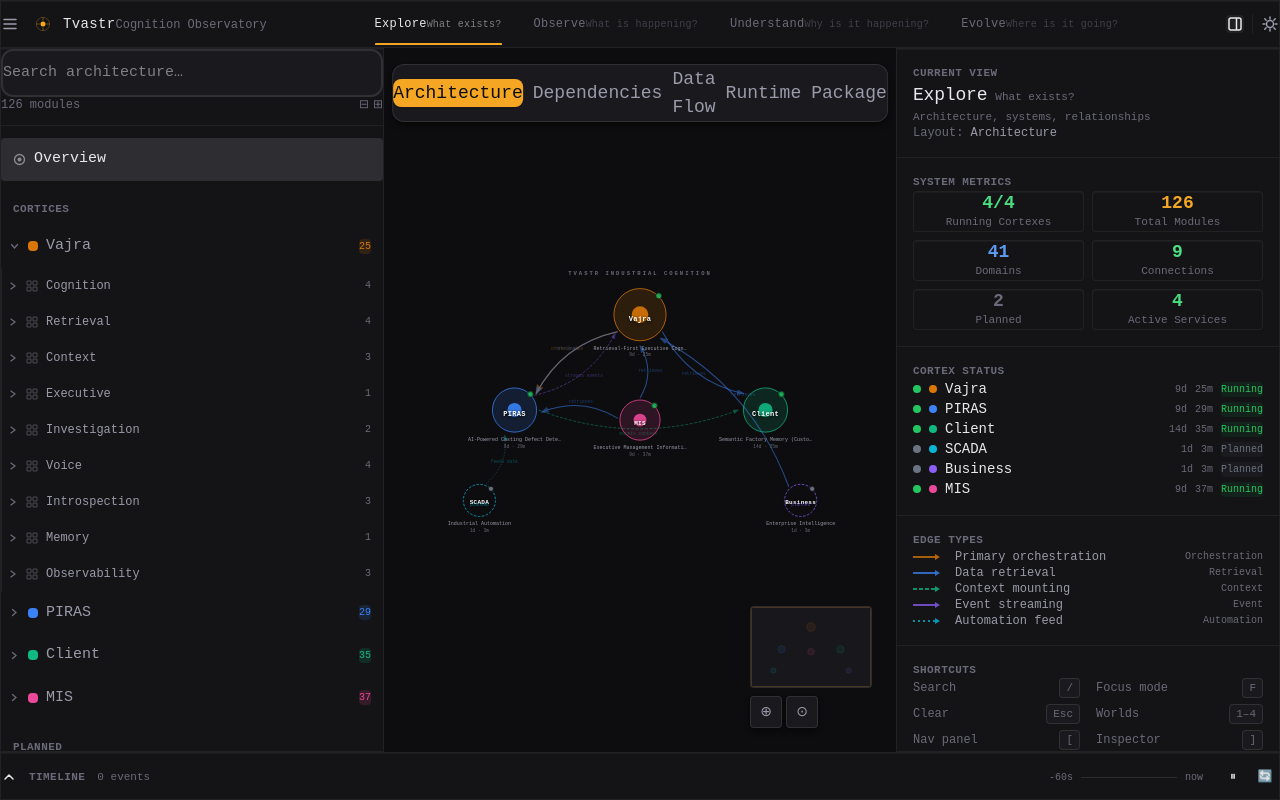
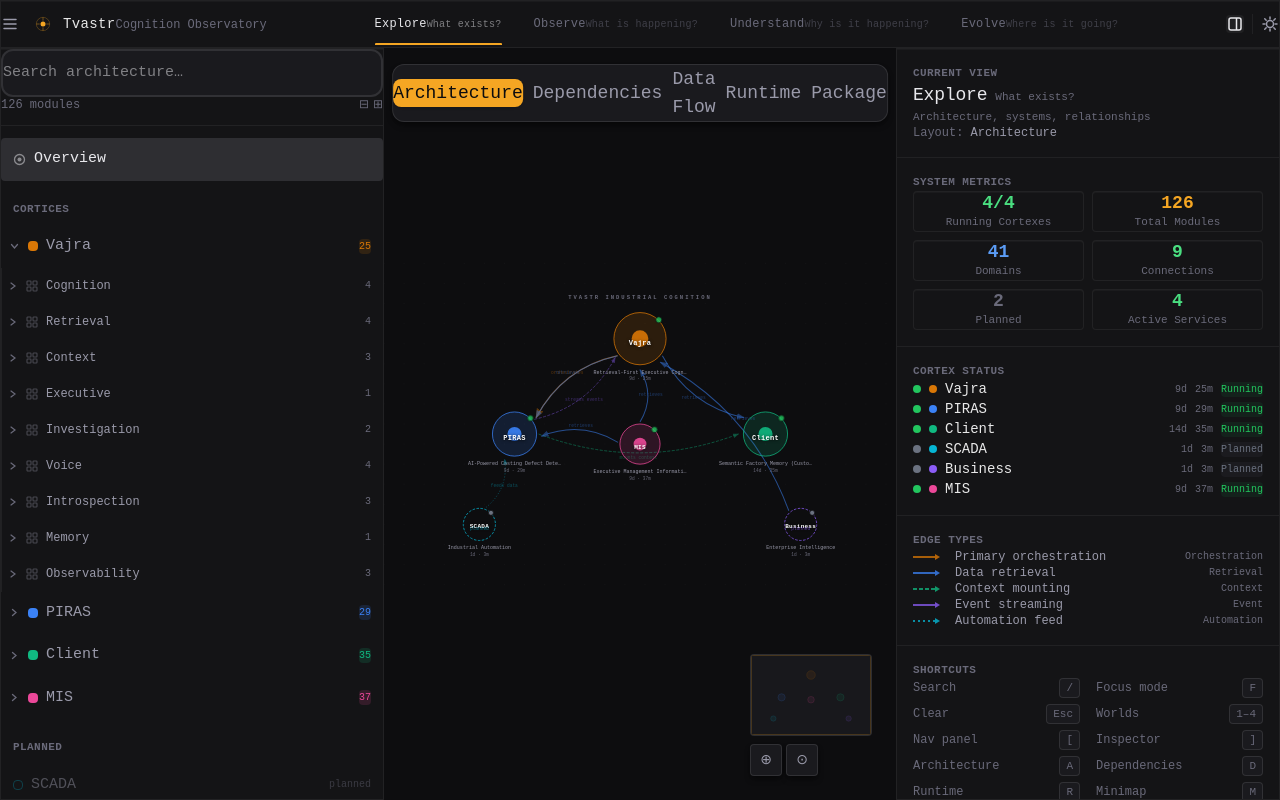
Before and after one commit to Achintharya/TvastrCognitionVisualizer, a React (Vite) app: page / in a window 1280 px wide. Built offline with nearby package versions, Linux system fonts and the light colour scheme.

Commit message:
removed unused bottom "timeline" bar

```diff
--- a/src/layouts/AppShell.tsx
+++ b/src/layouts/AppShell.tsx
@@ -3,7 +3,6 @@ import { useAppStore } from '../stores/appStore'
 import { WorldNav } from './WorldNav'
 import { NavTree } from './NavTree'
 import { Inspector } from './Inspector'
-import { Timeline } from './Timeline'
 
 /* ============================================
    APP SHELL
@@ -16,9 +15,7 @@ import { Timeline } from './Timeline'
    │ NAV  │     MAIN CANVAS         │INSPECTOR│
    │ TREE │     (children)          │         │
    │      │                         │         │
-   ├──────┴─────────────────────────┴─────────┤
-   │  TIMELINE                                │
-   └──────────────────────────────────────────┘
+   └──────┴─────────────────────────┴─────────┘
    ============================================ */
 
 interface AppShellProps {
@@ -127,9 +124,6 @@ export function AppShell({ children }: AppShellProps) {
           </aside>
         )}
       </div>
-
-      {/* Bottom Timeline */}
-      <Timeline />
     </div>
   )
 }
--- a/src/layouts/Timeline.tsx
+++ /dev/null
@@ -1,210 +0,0 @@
-import { useState } from 'react'
-import { useAppStore, CORTEXES } from '../stores/appStore'
-
-/* ============================================
-   TIMELINE PANEL
-   Bottom execution trace / event flow
-   Inspired by: Unreal Sequencer, Datadog, Chrome DevTools
-   ============================================ */
-
-export function Timeline() {
-  const events = useAppStore((s) => s.events)
-  const timelineExpanded = useAppStore((s) => s.timelineExpanded)
-  const setTimelineExpanded = useAppStore((s) => s.setTimelineExpanded)
-  const currentWorld = useAppStore((s) => s.currentWorld)
-  const [selectedEvent, setSelectedEvent] = useState<string | null>(null)
-
-  // Calculate time range
-  const now = Date.now()
-  const timeRange = 60000 // 60 seconds window
-  const startTime = now - timeRange
-
-  // Filter events in range
-  const visibleEvents = events.filter(e => e.timestamp > startTime)
-
-  return (
-    <div
-      className="surface border-t border-t-[var(--border-default)] flex flex-col"
-      style={{ height: timelineExpanded ? 'var(--timeline-height)' : '48px' }}
-    >
-      {/* Header */}
-      <div className="flex items-center justify-between px-4 h-12 flex-shrink-0">
-        <div className="flex items-center gap-3">
-          <button
-            onClick={() => setTimelineExpanded(!timelineExpanded)}
-            className="p-1 hover:bg-white/5 rounded transition-colors"
-          >
-            <svg
-              width="16"
-              height="16"
-              viewBox="0 0 16 16"
-              fill="none"
-              className={`transition-transform duration-200 ${timelineExpanded ? 'rotate-180' : ''}`}
-            >
-              <path
-                d="M4 10L8 6L12 10"
-                stroke="currentColor"
-                strokeWidth="1.5"
-                strokeLinecap="round"
-                strokeLinejoin="round"
-              />
-            </svg>
-          </button>
-          <span className="heading-sm">Timeline</span>
-          <span className="caption ml-2">{visibleEvents.length} events</span>
-        </div>
-
-        <div className="flex items-center gap-4">
-          {/* Time markers */}
-          <div className="flex items-center gap-2 text-[10px] text-tertiary">
-            <span>-60s</span>
-            <div className="w-24 h-px bg-white/10" />
-            <span>now</span>
-          </div>
-
-          {/* Controls */}
-          <div className="flex items-center gap-1">
-            <TimelineControl icon="⏸" label="Pause" />
-            <TimelineControl icon="🔄" label="Reset" />
-          </div>
-        </div>
-      </div>
-
-      {/* Expanded Content */}
-      {timelineExpanded && (
-        <div className="flex-1 overflow-hidden px-4 pb-3">
-          <div className="h-full flex flex-col gap-2">
-            {/* Cortex Tracks */}
-            {['vajra', 'piras', 'client'].map((cortexId) => {
-              const cortex = CORTEXES.find(c => c.id === cortexId)
-              if (!cortex) return null
-
-              const cortexEvents = visibleEvents.filter(e => e.source === cortexId)
-
-              return (
-                <div key={cortexId} className="flex items-center gap-3">
-                  {/* Track Label */}
-                  <div className="w-20 flex-shrink-0 flex items-center gap-2">
-                    <div
-                      className="w-2 h-2 rounded-full"
-                      style={{ backgroundColor: cortex.color }}
-                    />
-                    <span className="text-xs text-secondary truncate">{cortex.name}</span>
-                  </div>
-
-                  {/* Track */}
-                  <div className="flex-1 timeline-track relative">
-                    {cortexEvents.map((event) => {
-                      const position = ((event.timestamp - startTime) / timeRange) * 100
-                      const isSelected = selectedEvent === event.id
-
-                      return (
-                        <div
-                          key={event.id}
-                          className={`timeline-event cursor-pointer ${isSelected ? 'ring-1 ring-white/50' : ''}`}
-                          style={{
-                            left: `${position}%`,
-                            width: '8px',
-                            backgroundColor: cortex.color,
-                          }}
-                          onClick={() => setSelectedEvent(isSelected ? null : event.id)}
-                          title={`${event.type} - ${event.category}`}
-                        />
-                      )
-                    })}
-                  </div>
-                </div>
-              )
-            })}
-
-            {/* Event Details (when selected) */}
-            {selectedEvent && (
-              <EventDetails
-                eventId={selectedEvent}
-                onClose={() => setSelectedEvent(null)}
-              />
-            )}
-          </div>
-        </div>
-      )}
-    </div>
-  )
-}
-
-/* ============================================
-   EVENT DETAILS
-   ============================================ */
-
-function EventDetails({ eventId, onClose }: { eventId: string; onClose: () => void }) {
-  const events = useAppStore((s) => s.events)
-  const event = events.find(e => e.id === eventId)
-
-  if (!event) return null
-
-  const cortex = CORTEXES.find(c => c.id === event.source)
-  const targetCortex = event.target ? CORTEXES.find(c => c.id === event.target) : null
-
-  return (
-    <div className="surface-elevated rounded p-3 flex items-center gap-4 animate-slide-in-up">
-      <div className="flex items-center gap-2">
-        <div
-          className="w-2 h-2 rounded-full"
-          style={{ backgroundColor: cortex?.color }}
-        />
-        <span className="text-sm font-medium">{event.type}</span>
-      </div>
-
-      <div className="divider-vertical h-4" />
-
-      <div className="flex items-center gap-4 text-sm text-secondary">
-        <span>{event.category}</span>
-        {targetCortex && (
-          <>
-            <span className="text-tertiary">→</span>
-            <span style={{ color: targetCortex.color }}>{targetCortex.name}</span>
-          </>
-        )}
-        {event.confidence !== undefined && (
-          <span className="text-xs bg-white/5 px-2 py-0.5 rounded">
-            {(event.confidence * 100).toFixed(0)}% confidence
-          </span>
-        )}
-      </div>
-
-      <div className="ml-auto flex items-center gap-2">
-        <span className="text-xs text-tertiary font-mono">
-          {new Date(event.timestamp).toLocaleTimeString('en-US', {
-            hour12: false,
-            hour: '2-digit',
-            minute: '2-digit',
-            second: '2-digit',
-            fractionalSecondDigits: 2
-          })}
-        </span>
-        <button
-          onClick={onClose}
-          className="p-1 hover:bg-white/10 rounded"
-        >
-          <svg width="12" height="12" viewBox="0 0 12 12" fill="none">
-            <path d="M3 3L9 9M9 3L3 9" stroke="currentColor" strokeWidth="1.5" strokeLinecap="round" />
-          </svg>
-        </button>
-      </div>
-    </div>
-  )
-}
-
-/* ============================================
-   TIMELINE CONTROL BUTTON
-   ============================================ */
-
-function TimelineControl({ icon, label }: { icon: string; label: string }) {
-  return (
-    <button
-      className="w-7 h-7 flex items-center justify-center rounded hover:bg-white/5 transition-colors text-xs"
-      title={label}
-    >
-      {icon}
-    </button>
-  )
-}
--- a/src/stores/appStore.ts
+++ b/src/stores/appStore.ts
@@ -664,10 +664,6 @@ interface AppState {
   inspectorOpen: boolean
   setInspectorOpen: (open: boolean) => void
 
-  // Timeline
-  timelineExpanded: boolean
-  setTimelineExpanded: (expanded: boolean) => void
-
   // Runtime Events (for Observe world)
   events: RuntimeEvent[]
   addEvent: (event: RuntimeEvent) => void
@@ -744,10 +740,6 @@ export const useAppStore = create<AppState>((set, get) => ({
   inspectorOpen: true,
   setInspectorOpen: (open) => set({ inspectorOpen: open }),
 
-  // Timeline
-  timelineExpanded: false,
-  setTimelineExpanded: (expanded) => set({ timelineExpanded: expanded }),
-
   // Runtime Events
   events: [],
   addEvent: (event) => set((s) => ({ events: [...s.events.slice(-100), event] })),
--- a/src/styles/design-system.css
+++ b/src/styles/design-system.css
@@ -80,7 +80,6 @@
   /* ─── Layout ──────────────────────────────────────────────────────────────── */
   --nav-width: 280px;
   --inspector-width: 380px;
-  --timeline-height: 180px;
   --header-height: 48px;
 
   /* ─── Transitions ─────────────────────────────────────────────────────────── */
```
